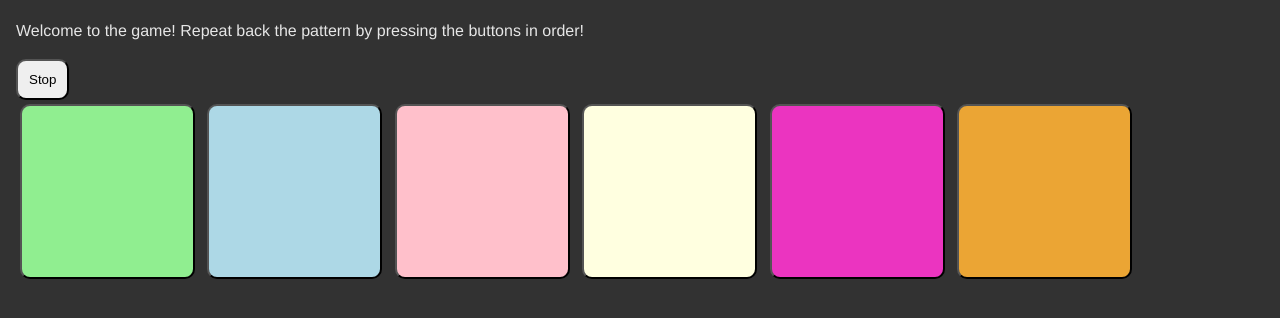
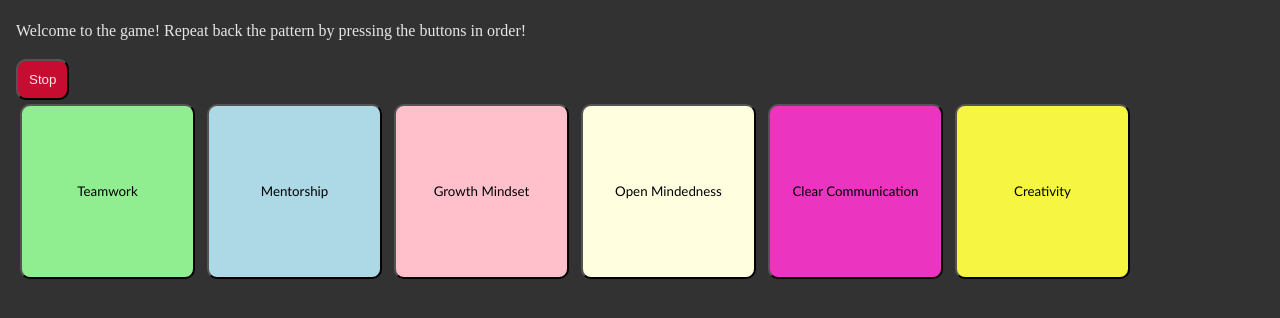
Before and after one commit to hussenmi/codepath-prework, a plain HTML site: page index.html in a window 1280 px wide. Both pictures are taken after a click on the button "Start". Shown: the part 72-390 px from the top of the page. Drawn offline with Linux system fonts and the light colour scheme.

Commit message:
Added images to buttons

```diff
--- a/index.html
+++ b/index.html
@@ -5,7 +5,7 @@
     <meta name="viewport" content="width=device-width, initial-scale=1" />
     <link rel="icon" href="https://glitch.com/favicon.ico" />
 
-    <title>Hello world!</title>
+    <title>Hussen's Game</title>
 
     <!-- import the webpage's stylesheet -->
     <link rel="stylesheet" href="/style.css" />
@@ -14,7 +14,6 @@
     <script src="/script.js" defer></script>
   </head>
   <body>
-    <!-- this is the start of content -->
     <h1>
       Hussen's Super Duper Cool Game
     </h1>
@@ -32,17 +31,17 @@
 
     <div id="gameButtonArea">
       <button id="button1" onclick="guess(1)" onmousedown="startTone(1)" onmouseup="stopTone()"
-></button>
+>Teamwork</button>
       <button id="button2" onclick="guess(2)" onmousedown="startTone(2)" onmouseup="stopTone()"
-></button>
+>Mentorship</button>
       <button id="button3" onclick="guess(3)" onmousedown="startTone(3)" onmouseup="stopTone()"
-></button>
+>Growth Mindset</button>
       <button id="button4" onclick="guess(4)" onmousedown="startTone(4)" onmouseup="stopTone()"
-></button>
+>Open Mindedness</button>
       <button id="button5" onclick="guess(5)" onmousedown="startTone(5)" onmouseup="stopTone()"
-></button>
+>Clear Communication</button>
       <button id="button6" onclick="guess(6)" onmousedown="startTone(6)" onmouseup="stopTone()"
-></button>
+>Creativity</button>
     </div>
 
 
--- a/script.js
+++ b/script.js
@@ -112,12 +112,12 @@ function guess(btn){
 
 // Sound Synthesis Functions
 const freqMap = {
-  1: 261.6,
-  2: 329.6,
-  3: 392,
-  4: 466.2,
-  5: 530.4,
-  6: 610.5
+  1: 250.1,
+  2: 325.2,
+  3: 400.3,
+  4: 480.4,
+  5: 530.5,
+  6: 610.6
 }
 function playTone(btn,len){
   o.frequency.value = freqMap[btn]
--- a/style.css
+++ b/style.css
@@ -1,5 +1,3 @@
-/* a minimalist set of CSS resets */
-
 /* default to border-box */
 html {
   box-sizing: border-box;
@@ -10,10 +8,9 @@ html {
   box-sizing: inherit;
 }
 
-/* adjust typography defaults */
 body {
   margin: 1rem;
-  font-family: helvetica, arial, sans-serif;
+  font-family: Times New Roman, helvetica, arial, sans-serif;
   line-height: 1.5;
   background-color: rgb(50,50,50);
   color: rgb(230,230,230);
@@ -21,7 +18,7 @@ body {
 
 h1 {
   font-family: Trebuchet MS, Brush Script MT, Times New Roman, sans-serif;
-  color: rgb(52, 235, 192)
+  color: rgb(52, 235, 192);
 }
 
 button {
@@ -29,10 +26,22 @@ button {
   border-radius: 10px;
 }
 
+#startBtn {
+  background-color: rgb(6, 120, 78);
+  color: rgb(228, 240, 228);
+}
+
+#stopBtn {
+  background-color: rgb(199, 12, 50);
+  color: rgb(228, 240, 228);
+}
+
 #gameButtonArea > button {
   width:175px;
   height:175px;
   margin:4px;
+  font-family: Trebuchet MS, Brush Script MT, Times New Roman, sans-serif;
+  color: black;
 }
 
 .hidden {
@@ -44,7 +53,8 @@ button {
 }
 
 #button1:active, #button1.lit {
-    background:green;
+  background: url("https://imageio.forbes.com/specials-images/imageserve/5f7fb8fc6b21e0569de41346/International-business-team-putting-hands-together-in-cooperation/960x0.jpg?fit=bounds&format=jpg&width=960");
+  background-size: cover;
 }
 
 #button2 {
@@ -52,7 +62,8 @@ button {
 }
 
 #button2:active, #button2.lit {
-    background:blue;
+  background: url("https://qa.cognizantsoftvision.com/wp-content/uploads/2020/09/30194142/mentor2.jpg");
+  background-size: cover;
 }
 
 #button3 {
@@ -60,7 +71,8 @@ button {
 }
 
 #button3:active, #button3.lit {
-    background:red;
+  background: url("https://encrypted-tbn0.gstatic.com/images?q=tbn:ANd9GcQwyzYnEW3SFKbQHjbAXPCoL3DdynalcudHqA&usqp=CAU");
+  background-size: cover;
 }
 
 #button4 {
@@ -68,7 +80,8 @@ button {
 }
 
 #button4:active, #button4.lit {
-    background:yellow;
+  background: url("https://image.shutterstock.com/image-illustration/render-illustration-open-minded-script-260nw-440837236.jpg");
+  background-size: cover;
 }
 
 #button5 {
@@ -76,21 +89,15 @@ button {
 }
 
 #button5:active, #button5.lit {
-    background:rgb(235, 52, 131);
+    background: url("https://static3.bigstockphoto.com/5/6/2/large1500/265872265.jpg");
+    background-size: cover;
 }
 
 #button6 {
-    background: rgb(235, 165, 52);
+    background: rgb(245, 245, 66);
 }
 
 #button6:active, #button6.lit {
-    background:rgb(235, 137, 52);
+  background: url("https://encrypted-tbn0.gstatic.com/images?q=tbn:ANd9GcQ12YzikG8nYk2ihhwc8ChhNuoVLnd3G-g35Q&usqp=CAU");
+  background-size: cover;
 }
-
-
-/* images and videos max out at full width */
-img,
-video {
-  height: auto;
-  max-width: 100%;
-}
```
